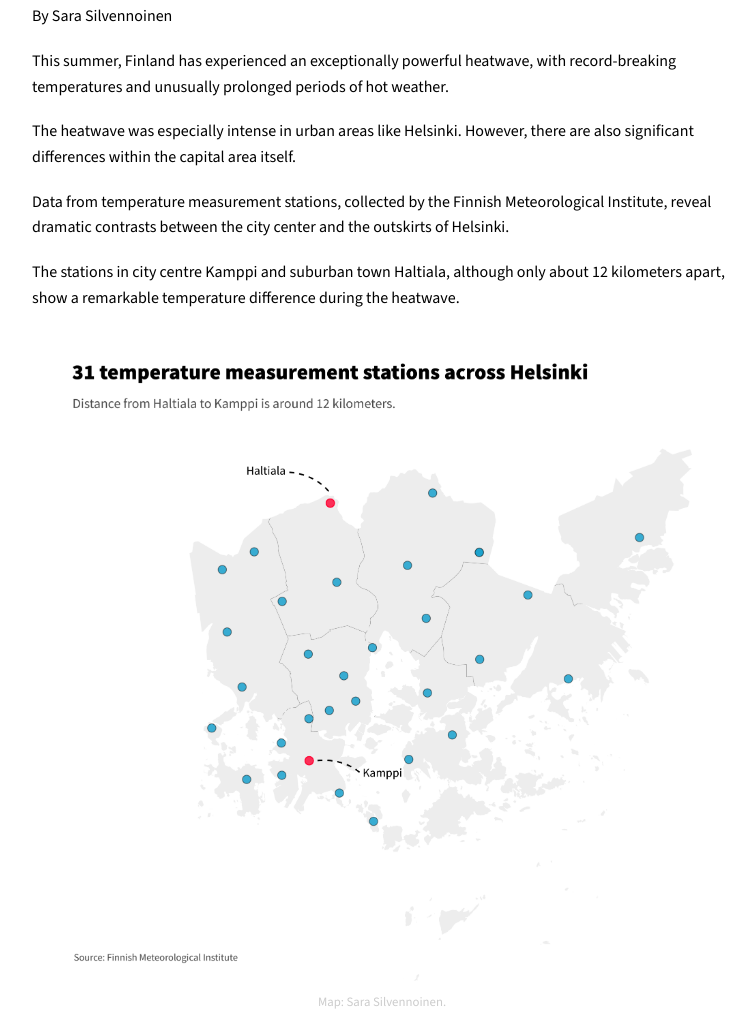
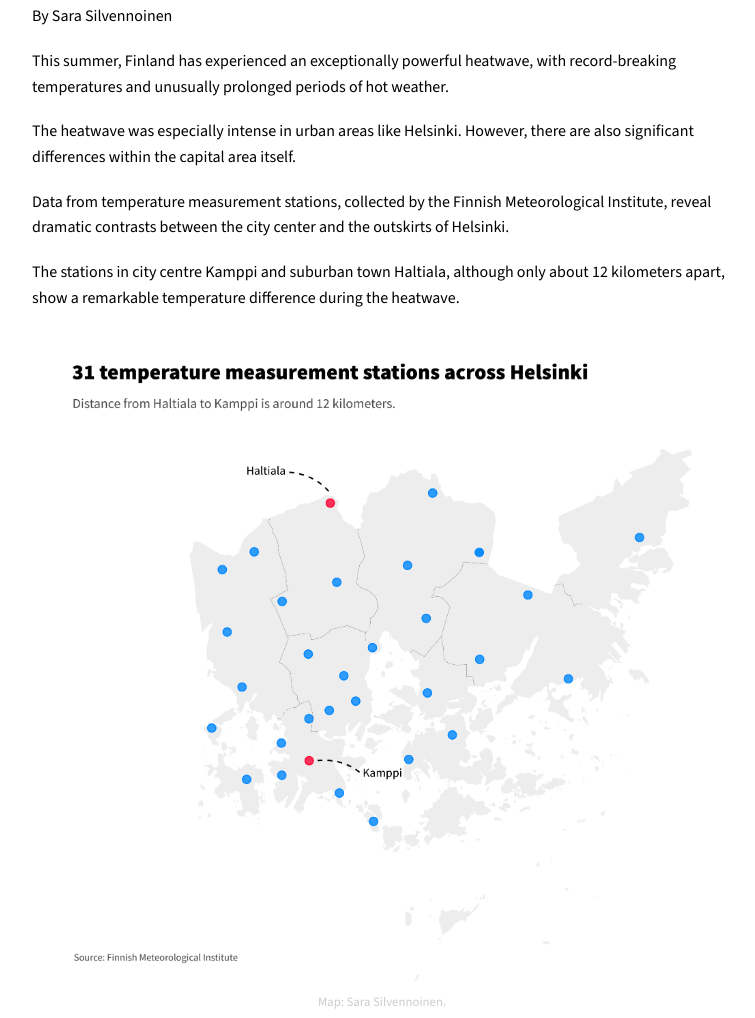
Before and after one commit to silvsar/heatisland, a plain HTML site: page index.html in a window 1280 px wide. Shown: the part 142-1160 px from the top of the page, without its empty margins (258-1013 px from the left). Drawn offline with nearby package versions, Linux system fonts and the light colour scheme.

Commit message:
Update index.html

```diff
--- a/index.html
+++ b/index.html
@@ -104,7 +104,7 @@
         <p>Data from temperature measurement stations, collected by the Finnish Meteorological Institute, reveal dramatic contrasts between the city center and the outskirts of Helsinki.</p>
         <p>The stations in city centre Kamppi and suburban town Haltiala, although only about 12 kilometers apart, show a remarkable temperature difference during the heatwave.</p>
         <figure>
-            <img src="graph3.png" alt="Map of Helsinki showing the locations of 31 temperature measurement stations, highlighting Kamppi in the city center and Haltiala in the northern suburbs, which are about 12 kilometers apart.">
+            <img src="graph4.png" alt="Map of Helsinki showing the locations of 31 temperature measurement stations, highlighting Kamppi in the city center and Haltiala in the northern suburbs, which are about 12 kilometers apart.">
             <figcaption>Map: Sara Silvennoinen.</figcaption>
         </figure>
 
```
